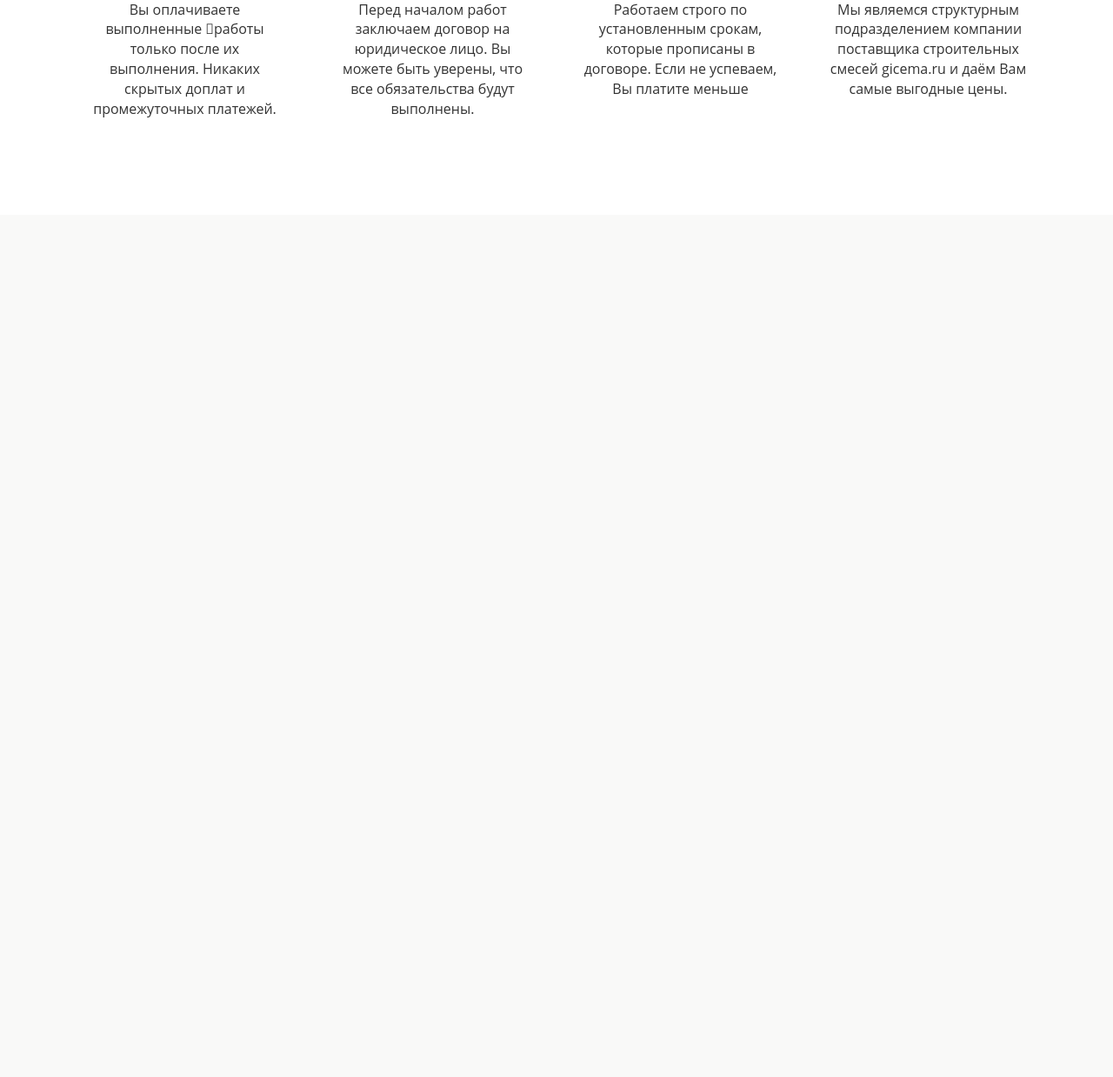
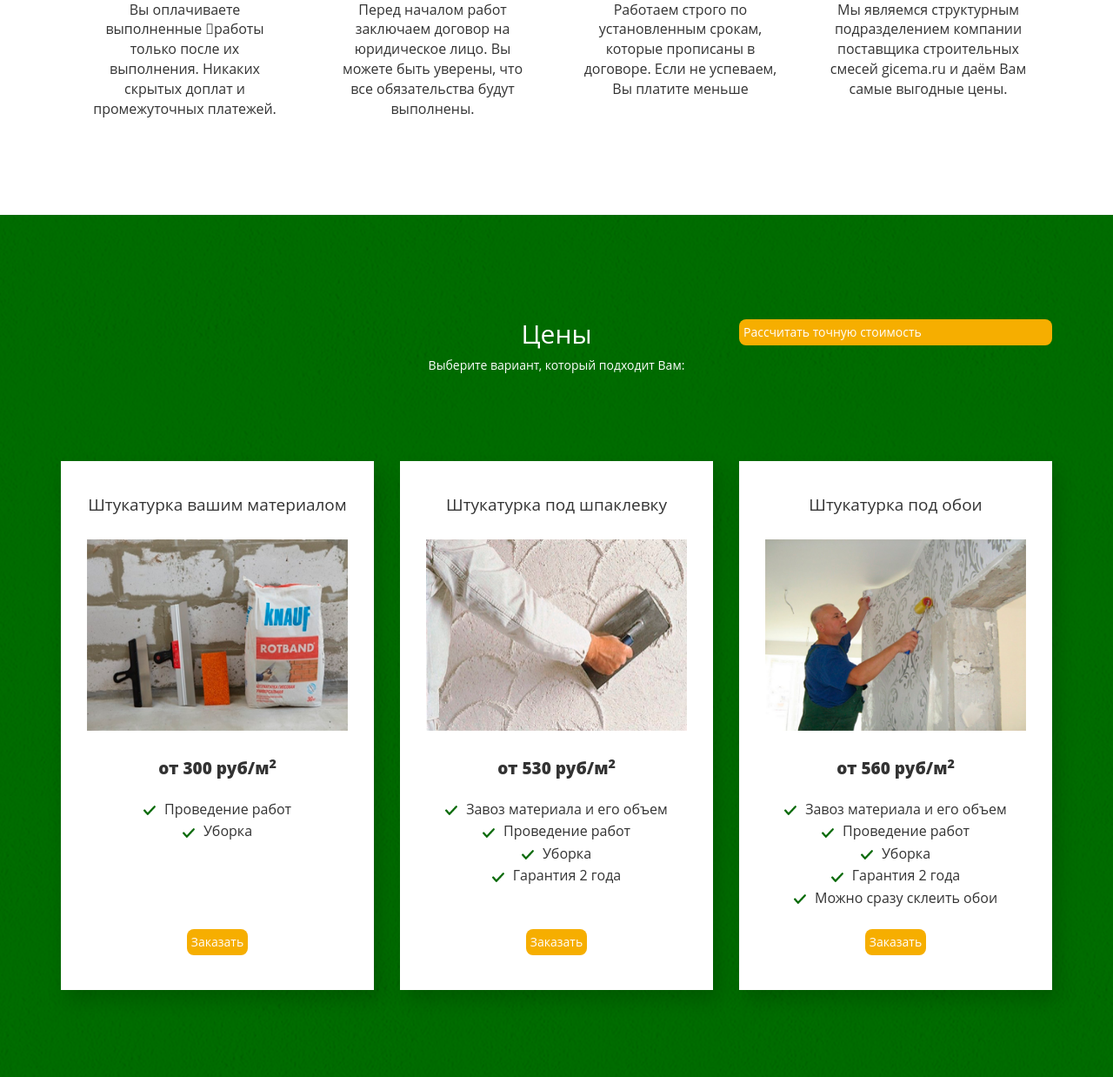
Before and after one commit to imen5581/plaster.github.io, a PHP site: page / in a window 1280 px wide. Shown: the part 1160-2398 px from the top of the page at 87% size. Before the commit the page ends 1295 px from the top, so only its background shows below. Run offline with PHP 8.4, Linux system fonts and the light colour scheme; some libraries are stand-ins or nearby versions.

Commit message:
добавлен блок с ценами

```diff
--- a/css/main.css
+++ b/css/main.css
@@ -30,6 +30,13 @@ section {
   margin: 2rem 0 10rem;
   font-size: 3.6rem;
   text-align: center;
+}
+.section-header-light {
+  color: #ffffff;
+  margin-top: 0;
+}
+.section-header p {
+  font-size: 1.4rem;
 }
 /*main*/
 .main {
@@ -181,6 +188,55 @@ picture img {
   width: 80px;
   height: 80px;
 }
+.price {
+  background: url(../img/1111.png) repeat center;
+}
+.price-header-btn {
+  margin-top: 2rem;
+}
+.price-block {
+  min-height: 50rem;
+  padding: 1rem 3rem 4rem;
+  background-color: #ffffff;
+  -webkit-box-shadow: 7px 12px 21px 0px rgba(0, 0, 0, 0.17);
+          box-shadow: 7px 12px 21px 0px rgba(0, 0, 0, 0.17);
+  text-align: center;
+}
+.price-block h4 {
+  margin: 3rem 0;
+  font-size: 1.9rem;
+}
+.price-block img {
+  width: 100%;
+  max-width: 30rem;
+  display: inline-block;
+  margin-bottom: 3rem;
+  height: 220px;
+  width: 300px;
+}
+.price-tag {
+  font-size: 1.9rem;
+  font-weight: 900;
+  display: block;
+  margin-bottom: 2rem;
+}
+.price-list {
+  padding: 0;
+  list-style: none;
+  min-height: 14rem;
+  font-size: 1.6rem;
+  line-height: 1.6;
+}
+.price-list li:before {
+  content: '';
+  display: inline-block;
+  width: 1.4rem;
+  height: 1.4rem;
+  margin-right: 1rem;
+  background: url(../img/checked.png) no-repeat center;
+  vertical-align: middle;
+  background-size: 100%;
+}
 @media (max-width: 990px) {
   .main {
     background-position: top right;
--- a/index.html
+++ b/index.html
@@ -124,6 +124,62 @@
         </div>
     </div>
 </section>
+<section class = "price">
+    <div class="container">
+       <div class="row">
+           <div class="col-md-4 col-md-offset-4">
+               <div class="section-header section-header-light">
+                   <h2>Цены</h2>
+                   <p>Выберите вариант, который подходит Вам:</p>
+               </div>
+           </div>
+           <div class="col-md-4">
+               <div class="button price-header-btn" data-toggle = "model">Рассчитать точную стоимость</div>
+           </div>
+       </div>
+        <div class="row">
+            <div class="col-md-4">
+                <div class="price-block">
+                    <h4>Штукатурка вашим материалом</h4>
+                    <img src="img/11.png" alt=""><span class="price-tag"> от 300 руб/м<sup>2</sup></span>
+                    <ul class="price-list">
+                        <li>Проведение работ</li>
+                        <li>Уборка</li>
+
+                    </ul>
+                    <button class="button">Заказать</button>
+                </div>
+            </div>
+            <div class="col-md-4">
+                <div class="price-block">
+                    <h4>Штукатурка под шпаклевку</h4>
+                    <img src="img/22.png" alt=""><span class="price-tag">от 530 руб/м<sup>2</sup></span>
+                    <ul class="price-list">
+                        <li>Завоз материала и его объем</li>
+                        <li>Проведение работ</li>
+                        <li>Уборка</li>
+                        <li>Гарантия 2 года</li>
+                    </ul>
+                    <button class="button">Заказать</button>
+                </div>
+            </div>
+            <div class="col-md-4">
+                <div class="price-block">
+                    <h4>Штукатурка под обои</h4>
+                    <img src="img/33.png" alt="Штукатурка под обои"><span class="price-tag">от 560 руб/м<sup>2</sup></span>
+                    <ul class="price-list">
+                        <li>Завоз материала и его объем</li>
+                        <li>Проведение работ</li>
+                        <li>Уборка</li>
+                        <li>Гарантия 2 года</li>
+                        <li>Можно сразу склеить обои</li>
+                    </ul>
+                    <button class="button">Заказать</button>
+                </div>
+            </div>
+        </div>
+    </div>
+</section>
 
 <script src = "https://ajax.googleapis.com/ajax/libs/jquery/1.11.3/jquery.min.js"></script>
 <link rel="stylesheet" href="slick-1.8.1/slick/slick.css">
--- a/less/main.less
+++ b/less/main.less
@@ -38,9 +38,16 @@ section{
 }
 
 .section-header{
+  &-light{
+    color: @light;
+    margin-top: 0;
+  }
   margin: 2rem 0 10rem;
   font-size: 3.6rem;
   text-align: center;
+  p{
+    font-size: 1.4rem;
+  }
 }
 
 /*main*/
@@ -207,6 +214,57 @@ picture img{
   height: 80px;
 }
 
+.price{
+  background: url(../img/1111.png) repeat center;
+  &-header-btn{
+    margin-top: 2rem;
+  }
+  &-block{
+    min-height: 50rem;
+    padding: 1rem 3rem 4rem;
+    background-color: @light;
+    box-shadow: 7px 12px 21px 0px rgba(0,0,0,0.17);
+    text-align: center;
+    h4{
+      margin: 3rem 0;
+      font-size: 1.9rem;
+    }
+    img{
+      width: 100%;
+      max-width: 30rem;
+      display: inline-block;
+      margin-bottom: 3rem;
+      height: 220px;
+      width: 300px;
+    }
+  }
+  &-tag{
+    font-size: 1.9rem;
+    font-weight: 900;
+    display: block;
+    margin-bottom: 2rem;
+  }
+  &-list{
+    padding: 0;
+    list-style: none;
+    min-height: 14rem;
+    font-size: 1.6rem;
+    line-height: 1.6;
+    li{
+      &:before{
+        content: '';
+        display: inline-block;
+        width: 1.4rem;
+        height: 1.4rem;
+        margin-right: 1rem;
+        background: url(../img/checked.png) no-repeat center;
+        vertical-align: middle;
+        background-size: 100%;
+      }
+    }
+  }
+}
+
 @media(max-width: 990px){
   .main{
     background-position: top right;
```
Also changed, not shown: img/11.png (added), img/1111.png (added), img/22.png (added), img/33.png (added), img/checked.png (added), 1 other file.
